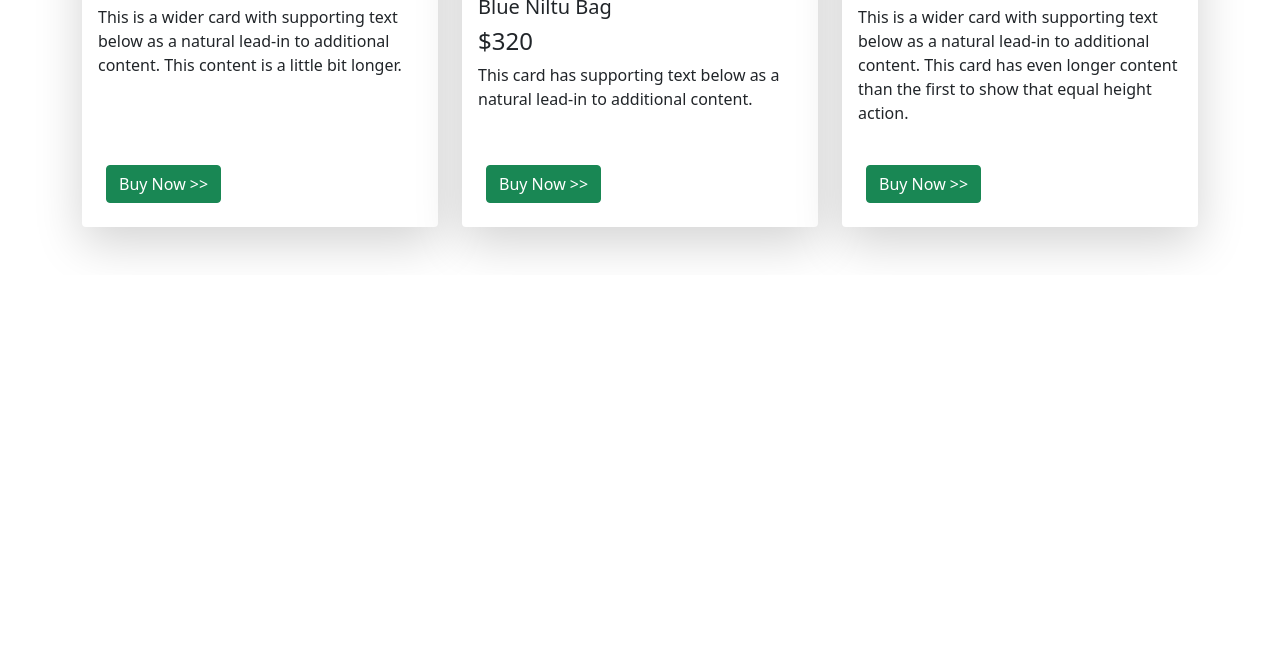
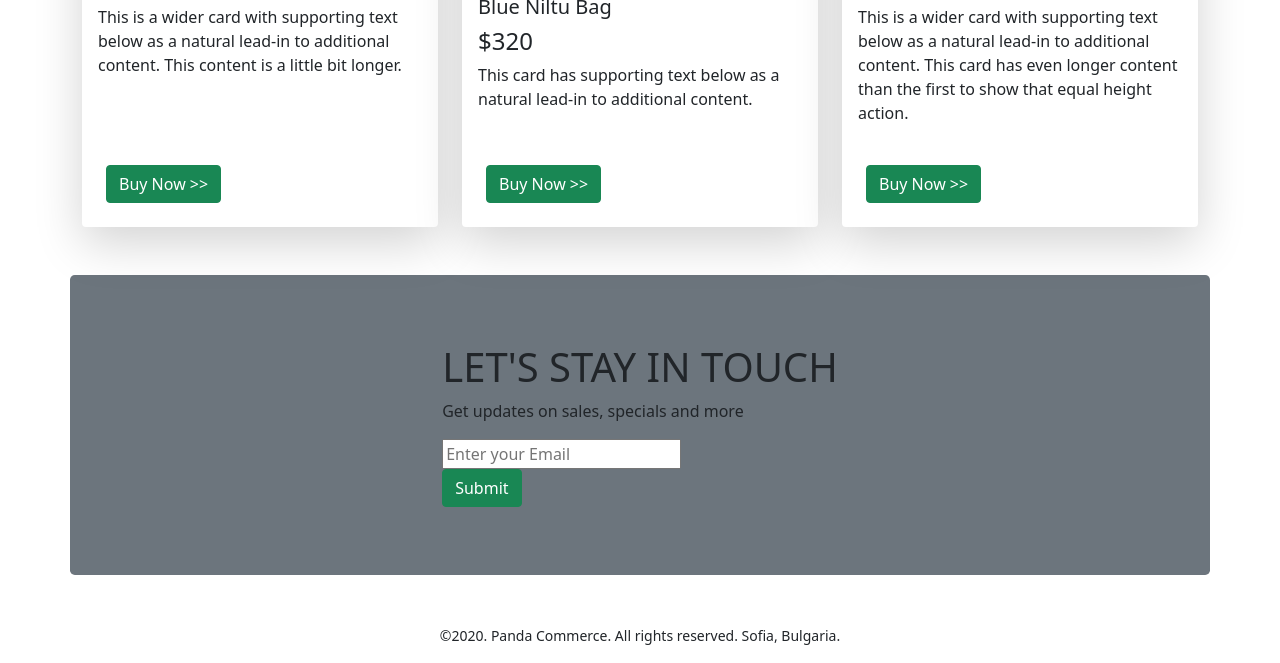
Before and after one commit to HamidurRahman01/panda-commerce, a plain HTML site: page index.html in a window 1280 px wide. Shown: the part 1848-2511 px from the top of the page. Before the commit the page ends 2123 px from the top, so only its background shows below. Drawn offline with nearby package versions, Linux system fonts and the light colour scheme.

Commit message:
panda ok

```diff
--- a/index.html
+++ b/index.html
@@ -9,7 +9,7 @@
     <link href="https://cdn.jsdelivr.net/npm/bootstrap@5.1.3/dist/css/bootstrap.min.css" rel="stylesheet" integrity="sha384-1BmE4kWBq78iYhFldvKuhfTAU6auU8tT94WrHftjDbrCEXSU1oBoqyl2QvZ6jIW3" crossorigin="anonymous">
 </head>
 <body>
-   <!-- header start -->
+   <!-- ----------------header start---------------------- -->
     <header>
         <nav class="navbar navbar-expand-lg navbar-light bg-light">
             <div class="container">
@@ -37,7 +37,7 @@
               </div>
             </div>
           </nav>
-            <!-- img slider -->
+            <!-- ----------img slider-------------- -->
          <div class="container">
             <div id="carouselExampleControls" class="carousel slide" data-bs-ride="carousel">
                 <div class="carousel-inner">
@@ -93,7 +93,7 @@
          </div>
     </header>
     <main>
-        <!-- categorises -->
+        <!-- -------------------categorises------------------- -->
           <section class="container my-5">
                 <div class="row g-4">
                   <div class="col-lg-4 col-md-6 col-12">
@@ -116,7 +116,7 @@
                   </div>
                 </div>
           </section>
-          <!-- --------shose-------------- -->
+          <!-- -----------------shose-------------- -->
           <section class="container">
               <h1>Shoes</h1>
             <div class="row row-cols-1 row-cols-md-2 row-cols-lg-3 g-4">
@@ -161,7 +161,7 @@
                 </div>
               </div>
           </section>
-          <!-- ----------------bag----------- -->
+          <!-- --------------------bag------------------- -->
           <section class="container my-5">
               <h1>Backpack</h1>
             <div class="row row-cols-1 row-cols-md-2 row-cols-lg-3 g-4">
@@ -206,12 +206,21 @@
                 </div>
               </div>
           </section>
+          <!-- ---------Subscribe----------- -->
+          <section style="height: 300px;" class="container bg-secondary rounded-3 d-flex justify-content-center align-items-center">
+             <div>
+                <h1>LET'S STAY IN TOUCH</h1>
+                <p>Get updates on sales, specials and more</p>
+                <input type="text" placeholder="Enter your Email"><br>
+                <button class="btn btn-success">Submit</button>
+             </div>
+          </section>
     </main>
-    <footer>
-
+    <!-- ----------footer------------- -->
+    <footer class="mt-5 d-flex justify-content-center ">
+              <p><small>©2020. Panda Commerce. All rights reserved. Sofia, Bulgaria.</small></p>
     </footer>
-
-    <!-- bootstrap script -->
+    <!----------- bootstrap script --------------->
     <script src="https://cdn.jsdelivr.net/npm/bootstrap@5.1.3/dist/js/bootstrap.bundle.min.js" integrity="sha384-ka7Sk0Gln4gmtz2MlQnikT1wXgYsOg+OMhuP+IlRH9sENBO0LRn5q+8nbTov4+1p" crossorigin="anonymous"></script>
 </body>
 </html>
```
